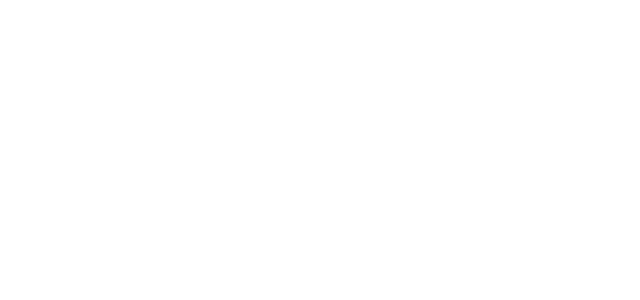
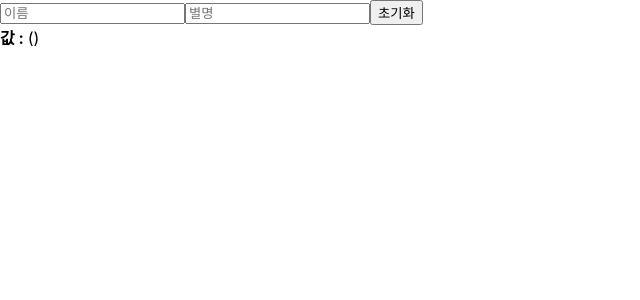
Before and after one commit to GodChiken/fast-campus-react, a React (Create React App) app: page / in a window 1280 px wide. Shown: the top 300 px of the page, without its empty margins (0-640 px from the left). Built offline with nearby package versions, Linux system fonts and the light colour scheme.

Commit message:
10. useRef 로 특정 DOM 선택하기 - 실습 완료분

```diff
--- a/src/component/App.js
+++ b/src/component/App.js
@@ -1,7 +1,8 @@
 import React from 'react';
+import InputSample from "./InputSample";
 
 export default function App() {
     return (
-        <></>
+        <InputSample/>
     );
 }
--- /dev/null
+++ b/src/component/InputSample.js
@@ -0,0 +1,49 @@
+import React, {useState, useRef} from 'react'
+
+export default function InputSample() {
+    const [inputs, setInputs] = useState({
+        name : '',
+        nickname : ''
+    });
+    const nameInputs = useRef();
+    const {name, nickname} = inputs;
+
+    const onChange = e => {
+        const {value, name} = e.target;
+        setInputs({
+            ...inputs,
+            [name] : value
+        })
+    };
+
+    const onReset = () => {
+        setInputs({
+            name : '',
+            nickname: ''
+        });
+        nameInputs.current.focus();
+    };
+
+    return (
+        <div>
+            <input
+                name='name'
+                placeholder='이름'
+                onChange={onChange}
+                value={name}
+                ref={nameInputs}
+            />
+            <input
+                name='nickname'
+                placeholder='별명'
+                onChange={onChange}
+                value={nickname}
+            />
+            <button onClick={onReset}>초기화</button>
+            <div>
+                <b>값 : </b>
+                {name}({nickname})
+            </div>
+        </div>
+    );
+}
```
